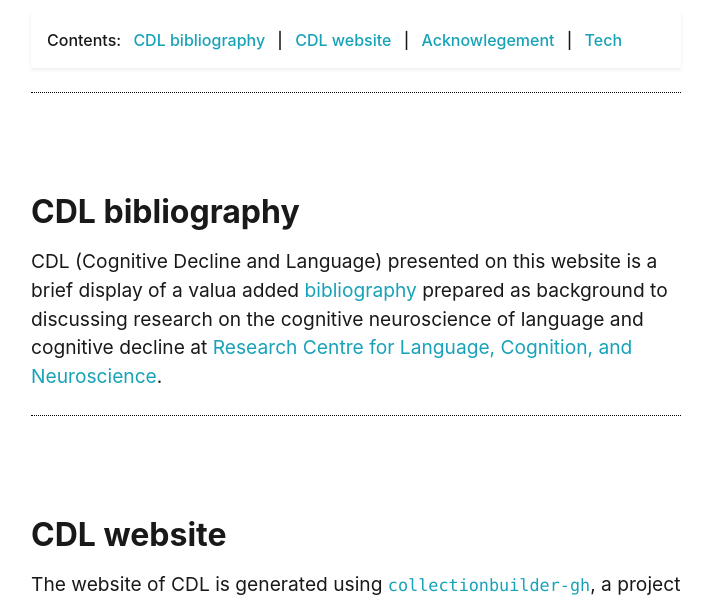
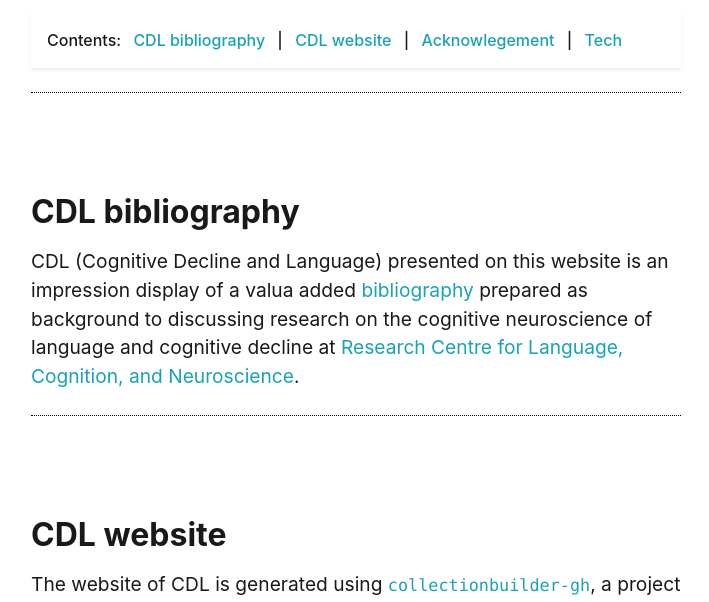
Before and after one commit to archivesw/cogfigcollection, a Jekyll site: the page built from pages/about.md, in a window 1280 px wide and 900 px high, cut to the strip 298-900 px from the top of the window. Shown: the whole strip, without its empty margins (284-993 px from the left). Built offline with Jekyll 4.4.1, drawn with Linux system fonts in a browser that asks for light colours.

Commit message:
Update about.md

```diff
--- a/pages/about.md
+++ b/pages/about.md
@@ -13,7 +13,7 @@
 {% include feature/nav-menu.html sections="CDL bibliography; CDL website; Acknowlegement" %}
 
 ## CDL bibliography
-CDL (Cognitive Decline and Language) presented on this website is a brief display of a valua added [bibliography](https://www.polyu.edu.hk/cbs/rclcn/cognitive-decline-and-language-cdl/synopsis/) prepared as background to discussing research on the cognitive neuroscience of language and cognitive decline at [Research Centre for Language, Cognition, and Neuroscience](https://www.polyu.edu.hk/cbs/rclcn/about-centre/our-mission/).
+CDL (Cognitive Decline and Language) presented on this website is an impression display of a valua added [bibliography](https://www.polyu.edu.hk/cbs/rclcn/cognitive-decline-and-language-cdl/synopsis/) prepared as background to discussing research on the cognitive neuroscience of language and cognitive decline at [Research Centre for Language, Cognition, and Neuroscience](https://www.polyu.edu.hk/cbs/rclcn/about-centre/our-mission/).
 
 ## CDL website
 The website of CDL is generated using [`collectionbuilder-gh`](https://collectionbuilding.github.io/gh/), a project to create a free and simple digital collection using [GitHub Pages](https://pages.github.com/) from:
```
